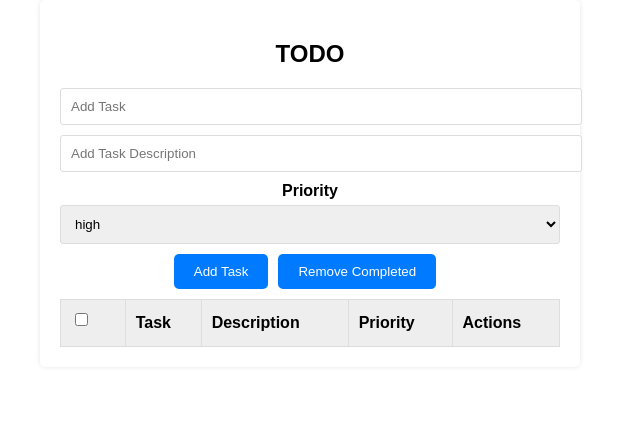
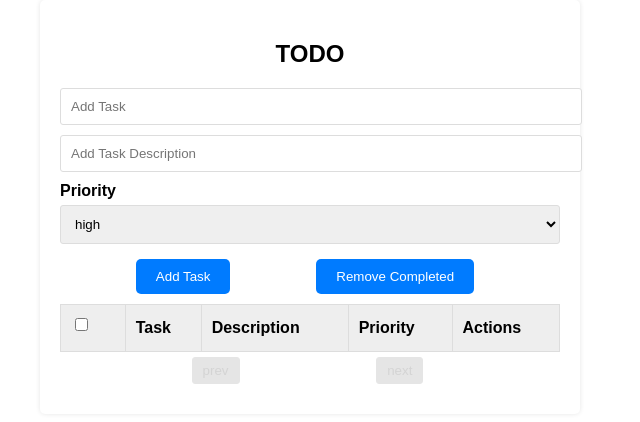
Before and after one commit to annuragsingh2017/React-todo, a React (Create React App) app: page / in a window 1280 px wide. Shown: the top 422 px of the page, without its empty margins (330-970 px from the left). Built offline with nearby package versions, Linux system fonts and the light colour scheme.

Commit message:
Add pagination functionality

```diff
--- a/src/App.js
+++ b/src/App.js
@@ -3,7 +3,7 @@ import Todo from "./Todo";
 
 function App() {
   return (
-    <div className="App">
+    <div>
       <Todo />
     </div>
   );
--- a/src/Todo.jsx
+++ b/src/Todo.jsx
@@ -11,6 +11,12 @@ const Todo = () => {
   const [selectAll, setSelectAll] = useState(false);
   const [taskError, setTaskError] = useState("");
   const [descriptionError, setDescriptionError] = useState("");
+  const [currentPage, setCurrentPage] = useState(1);
+  let itemsPerPage = 2;
+  const totalPages = Math.ceil(todos?.length / itemsPerPage);
+  const startIndex = (currentPage - 1) * itemsPerPage;
+  const endIndex = startIndex + itemsPerPage;
+  console.log(totalPages);
 
   const handleAllChecked = (e) => {
     setSelectAll(!selectAll);
@@ -101,7 +107,25 @@ const Todo = () => {
     setSelectAll(false);
     setTodos(todos?.filter((item) => !item.isSelected));
   };
+  const handleClick = (page) => {
+    setCurrentPage(page);
+  };
 
+  const renderPagination = () => {
+    const pagination = [];
+    for (let i = 1; i <= totalPages; i++) {
+      pagination.push(
+        <button
+          key={i}
+          onClick={() => handleClick(i)}
+          className={currentPage === i ? "active" : ""}
+        >
+          {i}
+        </button>
+      );
+    }
+    return pagination;
+  };
   return (
     <div className="todo">
       <h2>TODO</h2>
@@ -135,11 +159,15 @@ const Todo = () => {
         <option value="medium"> medium</option>
         <option value="low"> low</option>
       </select>
-
-      <button onClick={editableMode ? handleUpdate : handleSubmit}>
-        {editableMode ? "update" : "Add"} Task
-      </button>
-      <button onClick={() => handleRemoveCompleted()}> Remove Completed</button>
+      <div className="buttons">
+        <button onClick={editableMode ? handleUpdate : handleSubmit}>
+          {editableMode ? "update" : "Add"} Task
+        </button>
+        <button onClick={() => handleRemoveCompleted()}>
+          {" "}
+          Remove Completed
+        </button>
+      </div>
       <table>
         <tr>
           <th>
@@ -156,7 +184,7 @@ const Todo = () => {
           <th>Actions</th>
         </tr>
 
-        {todos?.map((todo) => (
+        {todos?.slice(startIndex, endIndex)?.map((todo) => (
           <tr key={todo.id}>
             <td>
               <input
@@ -178,6 +206,27 @@ const Todo = () => {
           </tr>
         ))}
       </table>
+      <div className="pagination buttons">
+        <button
+          onClick={() =>
+            setCurrentPage(currentPage === 1 ? currentPage : currentPage - 1)
+          }
+          disabled={currentPage === 1}
+        >
+          prev
+        </button>
+        {renderPagination()}
+        <button
+          onClick={() =>
+            setCurrentPage(
+              currentPage === totalPages ? totalPages : currentPage + 1
+            )
+          }
+          disabled={currentPage === totalPages || totalPages === 0}
+        >
+          next
+        </button>
+      </div>
     </div>
   );
 };
--- a/src/todo.css
+++ b/src/todo.css
@@ -42,6 +42,7 @@
     transition: background-color 0.2s ease-in-out;
     margin-right: 10px;
     margin-bottom: 10px;
+    margin-top: 5px;
 }
 
 .todo button:hover {
@@ -91,3 +92,22 @@ background-color: #ccc;
     margin-top: 3px;
     margin-bottom: 3px;
 }
+.todo .buttons{
+    display: flex;
+        justify-content: space-evenly
+}
+
+.pagination button {
+    margin-right: 5px;
+    cursor: pointer;
+    border: 1px solid #ccc;
+    background-color: #fff;
+    color: #333;
+    padding: 5px 10px;
+    border-radius: 3px;
+}
+
+.pagination button.active {
+    background-color: #007bff;
+    color: #fff;
+}
```
